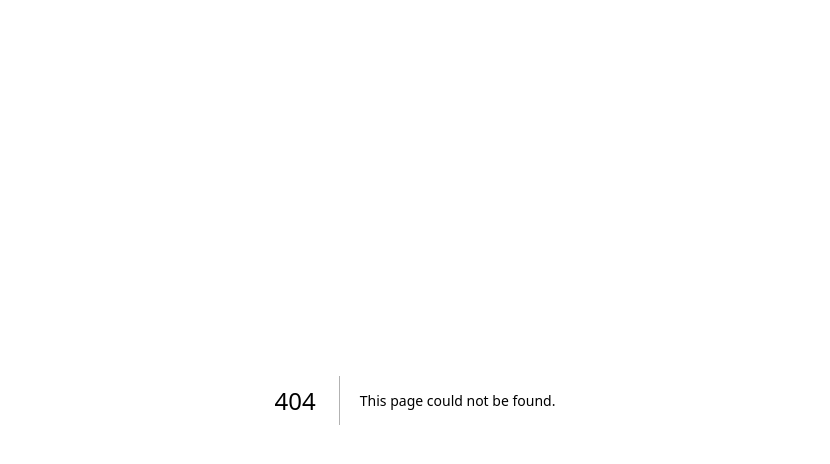
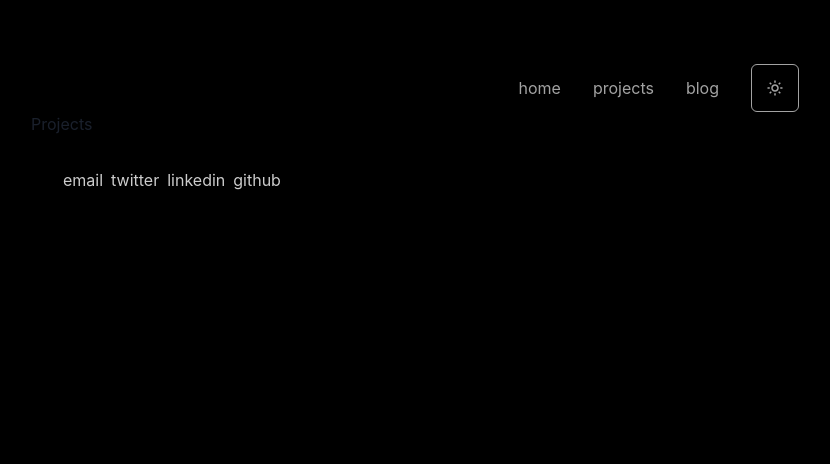
Before and after one commit to janvi01/minimalist-dev-portfolio, a Next.js app: page /projects in a window 1280 px wide. Before the commit this address had no page. Shown: the top 464 px of the page, without its empty margins (225-1055 px from the left). Built offline with nearby package versions, Linux system fonts and the light colour scheme.

Commit message:
added projects route, fixed navbar and footer

```diff
--- a/src/components/navbar.js
+++ b/src/components/navbar.js
@@ -14,7 +14,7 @@ function Navbar() {
       {navData.map((items, key) => {
         return (
           <Link
-            href="#"
+            href={items.url}
             key={key}
             _hover={{
               color: "white",
--- a/src/pages/_app.js
+++ b/src/pages/_app.js
@@ -1,10 +1,23 @@
 // pages/_app.js
-import { ChakraProvider } from "@chakra-ui/react";
+import Footer from "@/components/footer";
+import Navbar from "@/components/navbar";
+import { ChakraProvider, Box, VStack } from "@chakra-ui/react";
 
 function MyApp({ Component, pageProps }) {
   return (
     <ChakraProvider>
-      <Component {...pageProps} />
+      <VStack bgColor={"black"}>
+        <Box
+          bgColor={"black"}
+          p={["4", "8", "16"]}
+          minH={"100vh"}
+          w={["100%", "90%", "70%"]}
+        >
+          <Navbar />
+          <Component {...pageProps} />
+          <Footer />
+        </Box>
+      </VStack>
     </ChakraProvider>
   );
 }
--- /dev/null
+++ b/src/pages/projects.js
@@ -0,0 +1,5 @@
+function Projects() {
+  return <div>Projects</div>;
+}
+
+export default Projects;
```
Also changed, not shown: src/pages/index.js (+6 -18 lines).
